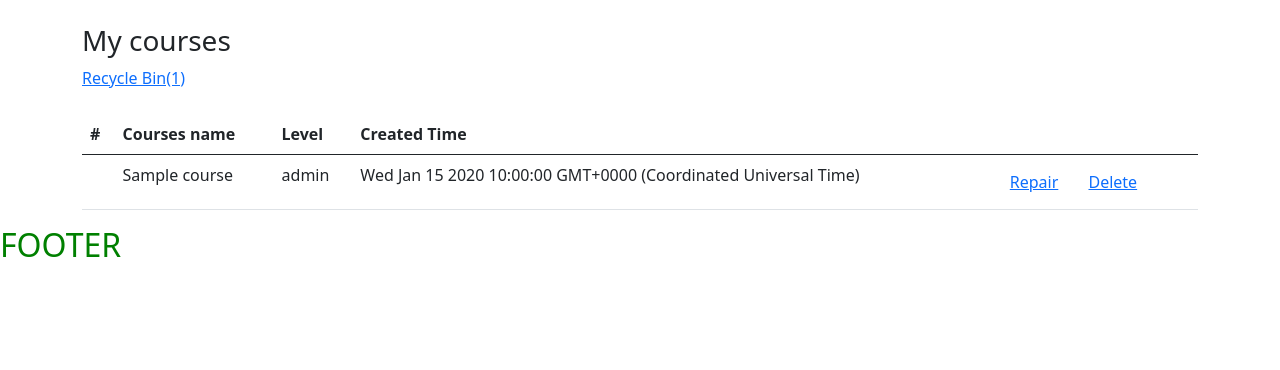
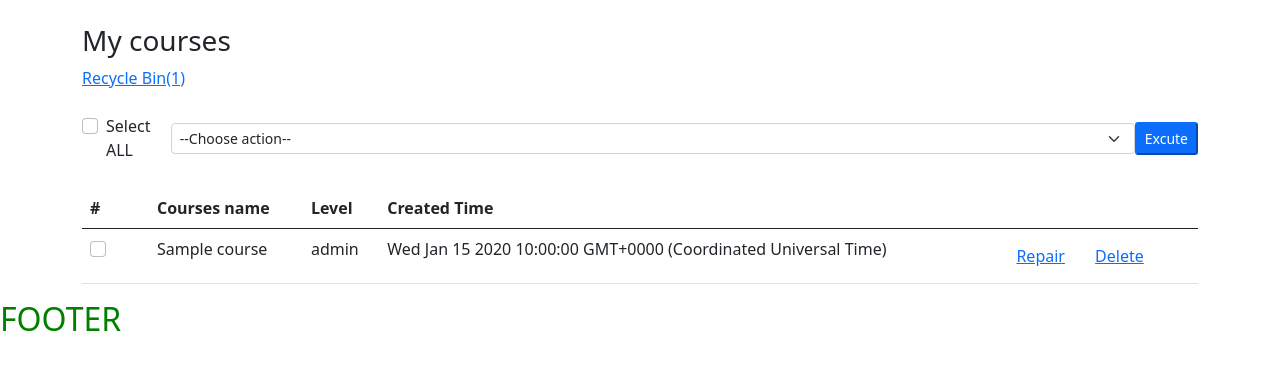
Before and after one commit to phanducha/nodejs_blog, a Node server app: template nodejs/src/resources/views/me/stored-Courses.hbs in a window 1280 px wide. Shown: the part 56-426 px from the top of the page. Run offline with Node 20, Linux system fonts and the light colour scheme; tables that the repository leaves empty hold one stand-in row (values such as "Sample post"); the template is opened without the code that fills it: values that come from a table or form of the project are taken from there, most other values are stand-ins (such as "Sample title", 1, 10 or a date in 2020); style sheets or scripts are compiled from the project's sources; some libraries are stand-ins or nearby versions.

Commit message:
set function select all and create method delete through action

```diff
--- a/nodejs/src/resources/views/me/stored-Courses.hbs
+++ b/nodejs/src/resources/views/me/stored-Courses.hbs
@@ -1,16 +1,32 @@
-<div class="mt-4">
+<form name="container-form" class="mt-4" method="POST" action = "/courses/handle-form-action" >
     <div>
         <h3>My courses</h3>
         {{#if deletedCount  }}
         <a href="/me/trash/courses">Recycle Bin({{deletedCount}})</a>
         {{/if}}
+
+         <div class="mt-4 d-flex align-items-center">
+            <div class="form-check">
+            <input class="form-check-input" type="checkbox" value="" id="checkbox-all">
+            <label class="form-check-label" for="checkbox-all">
+                Select ALL
+            </label>
+        </div>
+
+        <select class="form-select form-select-sm checkbox-select-all-options"  name = "action" required>
+            <option value="">--Choose action-- </option>
+            <option value="delete" >Delete</option>
+
+        </select>
+        <button class="btn-primary btn-sm check-all-submit-btn disabled">Excute</button>
+        </div>
     </div>
 
     <table class="table mt-4">
 
         <thead>
             <tr>
-            <th scope="col">#</th>
+            <th scope="col" colspan="2">#</th>
             <th scope="col">Courses name</th>
             <th scope="col">Level</th>
             <th scope="col" colspan="2">Created Time</th>
@@ -20,6 +36,12 @@
         <tbody>
             {{#each courses}}
             <tr>
+                <td>
+                    <div class="form-check">
+                        <input class="form-check-input" type="checkbox" name="courseIds[]" value="{{this._id}}">
+
+                    </div>
+                </td>
             <th scope="row">{{ sum @index 1}}</th>
                 <td>{{this.name}}</td>
                 <td>{{this.level}}</td>
@@ -40,7 +62,7 @@
             {{/each}}
         </tbody>
 </table>
-</div>
+</form>
 {{!-- confirm delete course --}}
 
         <div id="delete-course-modal" class="modal" tabindex="-1">
@@ -70,7 +92,11 @@
     document.addEventListener('DOMContentLoaded',function(){
         var courseId;
         var deleteForm = document.forms['delete-course-form'];
+        var containerForm = document.forms['container-form'];
         var btnDeleteCourse = document.getElementById('btn-delete-course');
+        var checkboxAll = $('#checkbox-all');
+        var courseItemCheckbox = $('input[name="courseIds[]"]');
+        var checkAllSubmitBtn = $('.check-all-submit-btn')
         //when dialog confirm clicked
          $('#delete-course-modal').on('show.bs.modal', function (event) {
         // Button that triggered the modal
@@ -84,6 +110,38 @@
                 deleteForm.action = '/courses/' + courseId + '?_method=DELETE';
                 deleteForm.submit();
             }
+        // checkbox all change
+            checkboxAll.change(function(){
+                var isCheckedAll = $(this).prop('checked');
+
+                courseItemCheckbox.prop('checked', isCheckedAll);
+                renderCheckAllSubmitBtn();
+            });
+       //courses item checkbox clicked
+        courseItemCheckbox.change(function() {
+            var isCheckedAll = courseItemCheckbox.length === $('input[name="courseIds[]"]:checked').length;
+            checkboxAll.prop('checked' , isCheckedAll) ;
+            renderCheckAllSubmitBtn();
+        })
+
+
+        checkAllSubmitBtn.on('submit', function (e){
+            var isSubmitable = !$(this).hasClass('disabled');
+            if(!isSubmitable){
+               e.preventDefault();
+            }
+        })
+        // Re-render check all submit button
+        function renderCheckAllSubmitBtn(){
+            var checkedCount = $('input[name="courseIds[]"]:checked').length;
+            if(checkedCount > 0 ){
+                checkAllSubmitBtn.removeClass('disabled');
+            }
+            else{
+
+                checkAllSubmitBtn.addClass('disabled');
+            }
+        }
     });
 
 </script>
--- a/nodejs/src/resources/views/partials/header.hbs
+++ b/nodejs/src/resources/views/partials/header.hbs
@@ -6,7 +6,7 @@
             <span class="navbar-toggler-icon"></span>
           </button>
           <div class="collapse navbar-collapse" id="navbarSupportedContent">
-            <ul class="navbar-nav ml-auto">
+            <ul class="navbar-nav ">
                <li class="nav-item dropdown">
                   <a class="nav-link dropdown-toggle" href="#" id="navbarDropdown" role="button" data-toggle="dropdown" aria-expanded="false">
                  <img src="https://yt3.ggpht.com/yti/APfAmoELrdkbrsFTuUrQ6bFidV8Q95hWJ52lJPlRGw=s88-c-k-c0x00ffffff-no-rj-mo" class="user-avatar" alt="">
--- a/nodejs/src/routes/courses.js
+++ b/nodejs/src/routes/courses.js
@@ -7,6 +7,7 @@ const courseController = require('../app/controllers/CourseController');
 router.get('/create', courseController.create);
 router.post('/store', courseController.store);
 router.get('/:id/edit', courseController.edit);
+router.post('/handle-form-action', courseController.handleFormActions);
 router.put('/:id', courseController.update);
 router.patch('/:id/restore', courseController.restore);
 router.delete('/:id', courseController.destroy);
```
Also changed, not shown: nodejs/src/app/controllers/CourseController.js (+17 -3 lines), nodejs/src/resources/scss/app.scss (+9 -0 lines), nodejs/src/resources/views/me/trash-Courses.hbs (line endings or trailing spaces).
